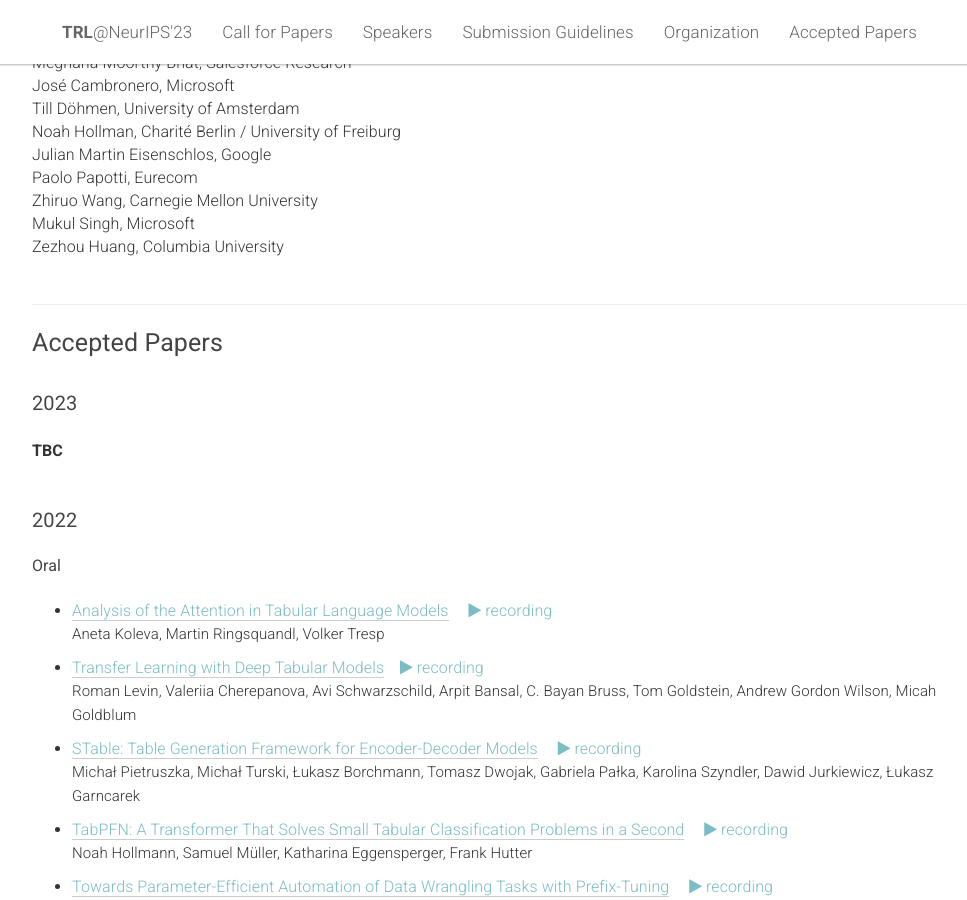
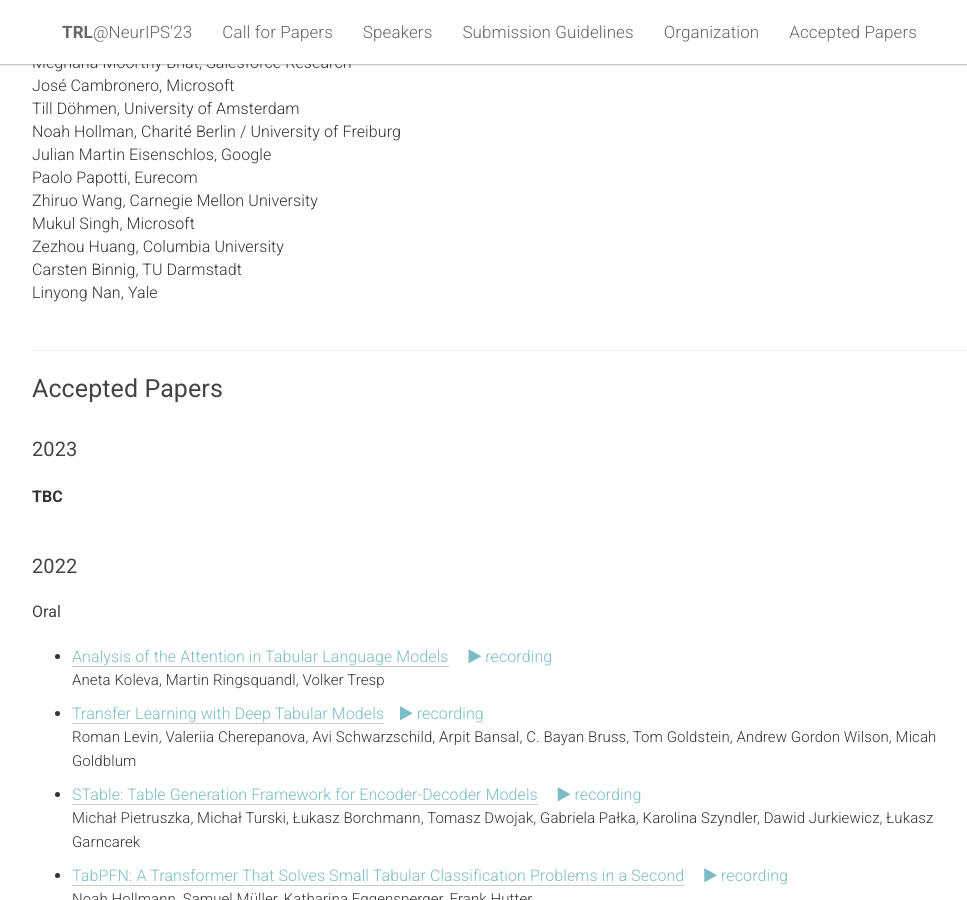
Before and after one commit to table-representation-learning/table-representation-learning.github.io, a Jekyll site: the page built from _pages/home.html, in a window 1280 px wide and 900 px high, scrolled down 3867 px. Shown: the whole window, without its empty margins (133-1100 px from the left). Built offline with Jekyll 4.4.1, drawn with Linux system fonts in a browser that asks for light colours.

Commit message:
Add reviewers

```diff
--- a/_pages/home.html
+++ b/_pages/home.html
@@ -664,7 +664,9 @@ acknowledgements: ""
         Paolo Papotti, Eurecom<br>
         Zhiruo Wang, Carnegie Mellon University<br>
         Mukul Singh, Microsoft<br>
-        Zezhou Huang, Columbia University<br><br>
+        Zezhou Huang, Columbia University<br>
+        Carsten Binnig, TU Darmstadt<br>
+        Linyong Nan, Yale<br><br>
     </div>
 
 
```
